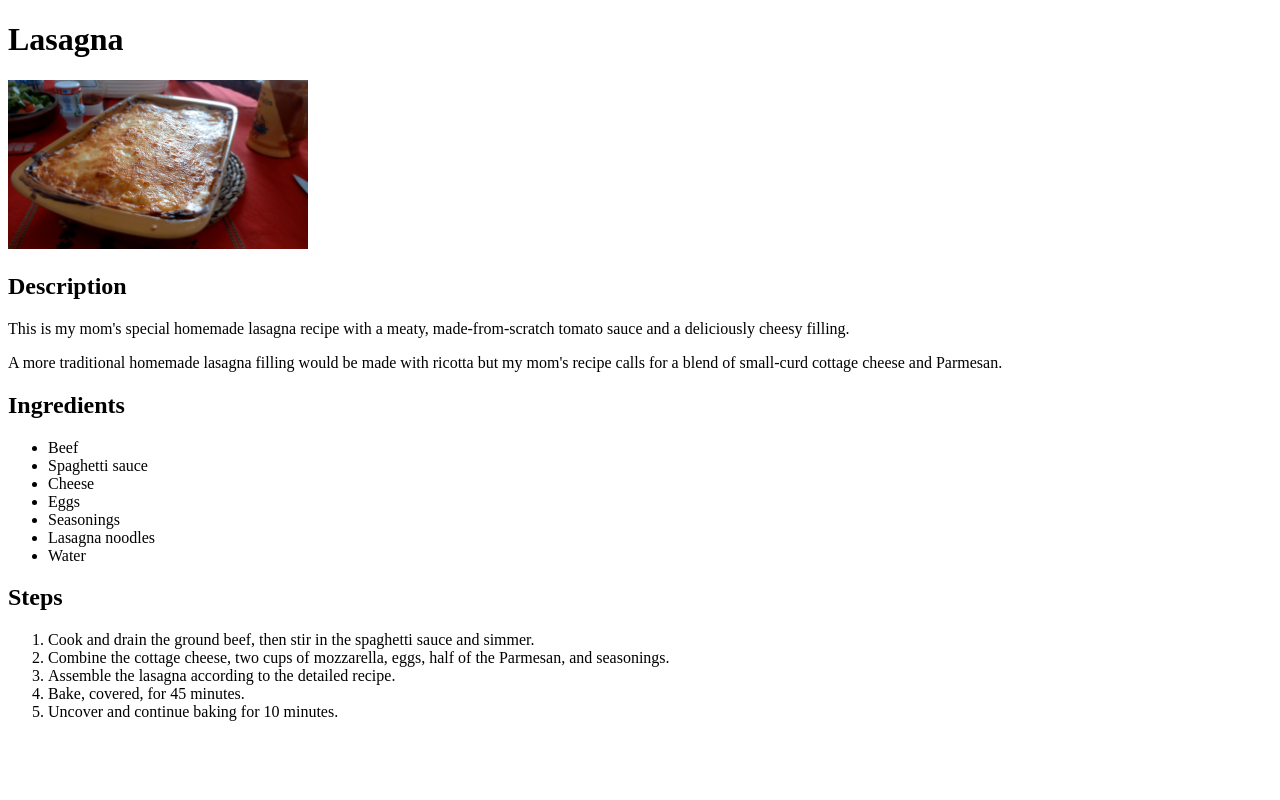
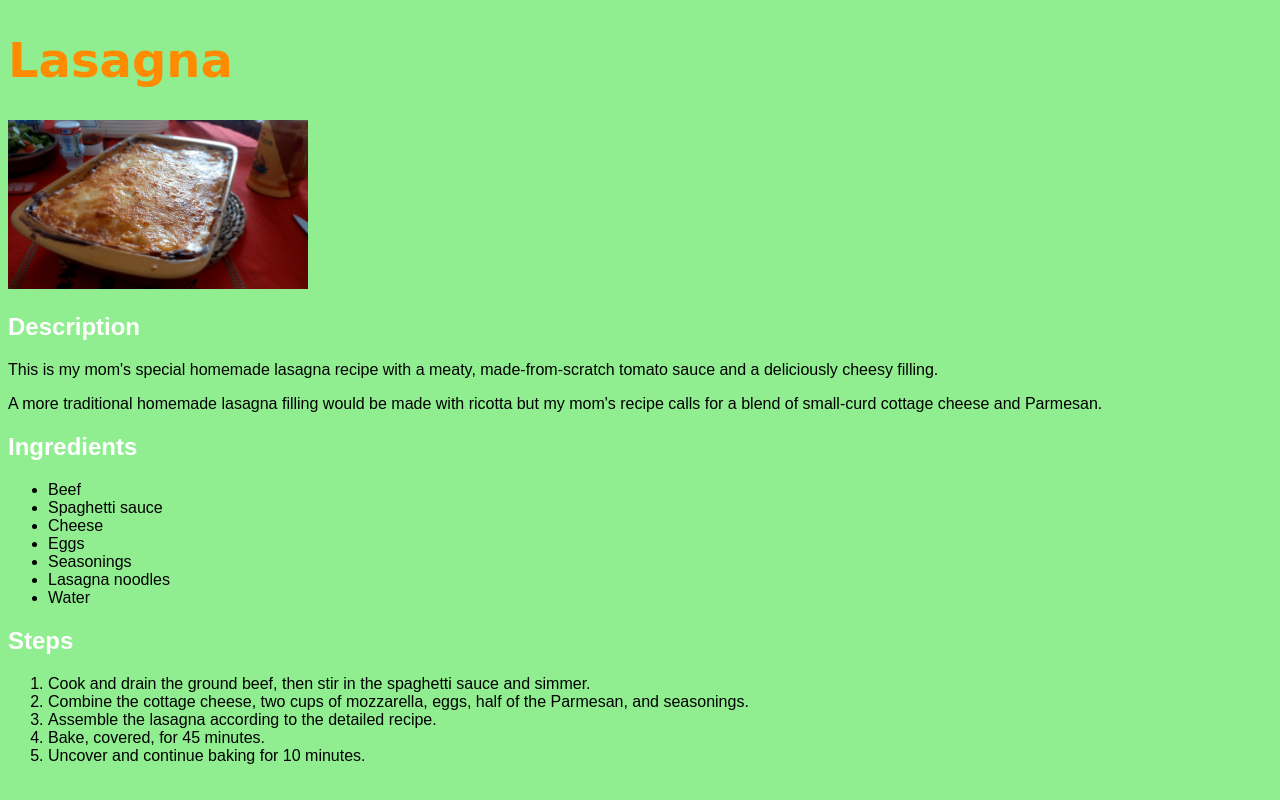
Before and after one commit to Ereyca/odin-recipes, a plain HTML site: page recipes/lasagna.html in a window 1280 px wide. Drawn offline with Linux system fonts and the light colour scheme.

Commit message:
added external CSS odincecipesstyle.cssa and edited html by adding clases to index.htm and lasagna.html

```diff
--- /dev/null
+++ b/Odinrecipesstyle.css
@@ -0,0 +1,15 @@
+body {
+    background-color: lightgreen;
+    font-family: sans-serif;
+}
+.maintitle {
+    color: darkorange;
+    font-family: "Lucinda handwriting", cursive, "brush script MT";
+    font-size: 3em;
+}
+
+.recipeslist, .sectiontitle{
+    color: white;
+    font-family: Papyrus, "sans-serif", Arial;
+    font-size: 1.5em;
+}
--- a/recipes/lasagna.html
+++ b/recipes/lasagna.html
@@ -2,17 +2,19 @@
 <html lang="en">
 <head>
     <meta charset="UTF-8">
+    <meta name="viewport" content="width=device-width, initial-scale=1.0">
     <title>Lasagna</title>
+    <link rel="stylesheet" href="../odinrecipesstyle.css">
 </head>
 <body>
-    <h1>Lasagna</h1>
+    <h1 class="maintitle">Lasagna</h1>
     <img src="lasagna300.jpg" width="300" alt=" golden crispy lasagna in an oventray">
-    <h2>Description</h2>
+    <h2 class="sectiontitle">Description</h2>
     <p>This is my mom's special homemade lasagna recipe with a meaty,
          made-from-scratch tomato sauce and a deliciously cheesy filling.</p>
      <p>A more traditional homemade lasagna filling would be made with ricotta but my mom's recipe
            calls for a blend of small-curd cottage cheese and Parmesan.</p>
-    <h2>Ingredients</h2>
+    <h2 class="sectiontitle">Ingredients</h2>
     <ul>
         <li>Beef</li>
         <li>Spaghetti sauce</li>
@@ -22,7 +24,7 @@
         <li>Lasagna noodles</li>
         <li>Water</li>
     </ul>
-    <h2>Steps</h2>
+    <h2 class="sectiontitle">Steps</h2>
     <ol>
         <li>Cook and drain the ground beef, then stir in the spaghetti sauce and simmer.</li>
         <li>Combine the cottage cheese, two cups of mozzarella, eggs, half of the Parmesan, and seasonings.</li>
```
Also changed, not shown: index.html (+5 -4 lines).
